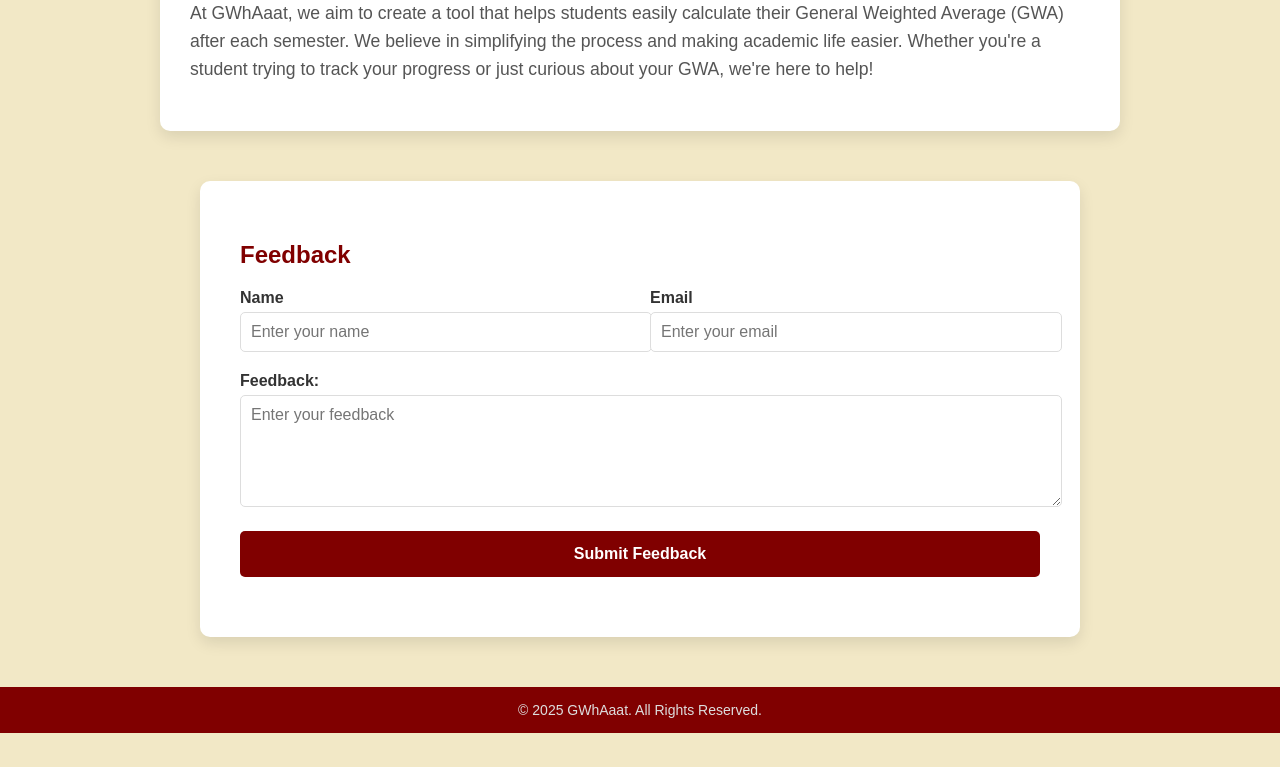
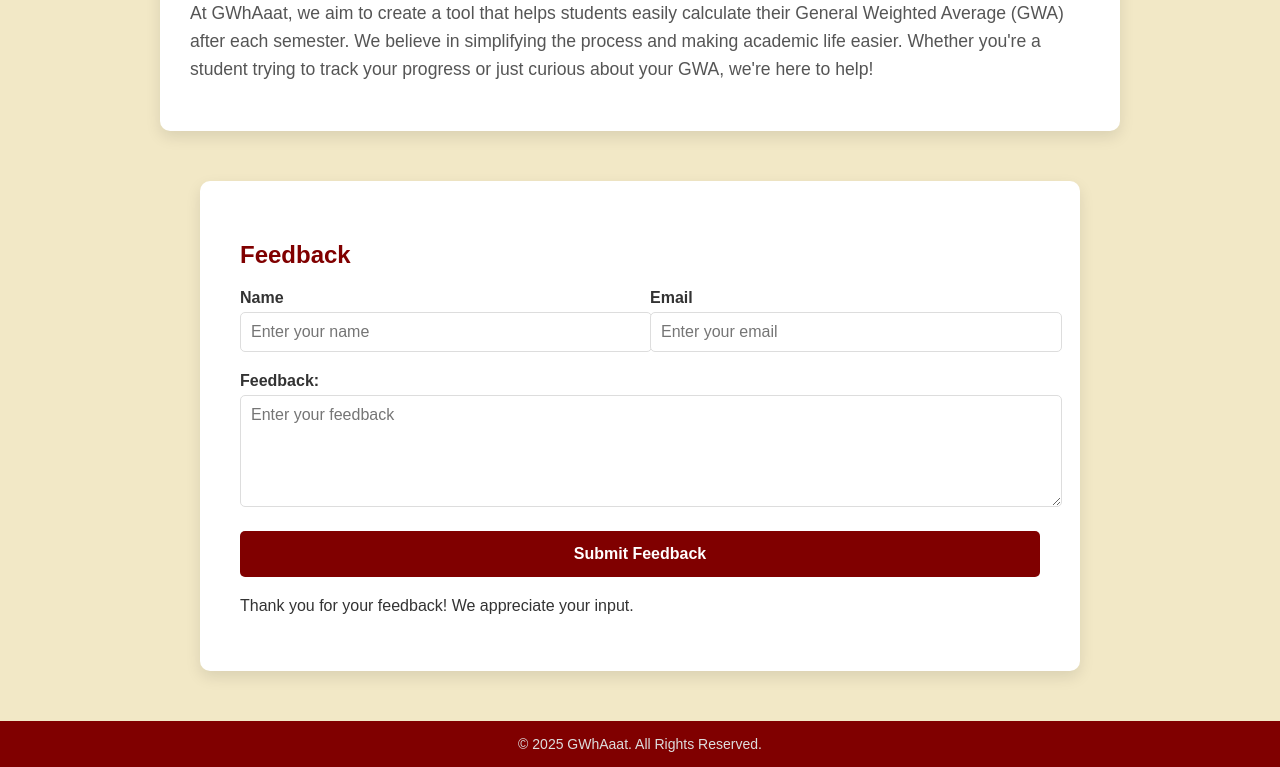
Before and after one commit to ashklve/AWD-Seatwork-1-6-PH-25, a plain HTML site: page pages/aboutPage/index.html in a window 1280 px wide. Shown: the part 374-1141 px from the top of the page. Before the commit the page ends 1107 px from the top, so only its background shows below. Drawn offline with Linux system fonts and the light colour scheme; a web font is replaced by a local one.

Commit message:
Fix: Update thank you message visibility in about page

```diff
--- a/pages/aboutPage/index.html
+++ b/pages/aboutPage/index.html
@@ -58,7 +58,7 @@
             <button type="submit">Submit Feedback</button>
         </form>
 
-        <div id="tyMessage" style="display: none;">
+        <div id="tyMessage">
             <p> Thank you for your feedback! We appreciate your input.</p>
         </div>
     </section>
```
